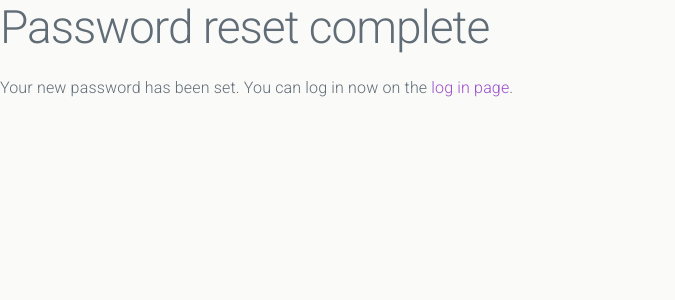
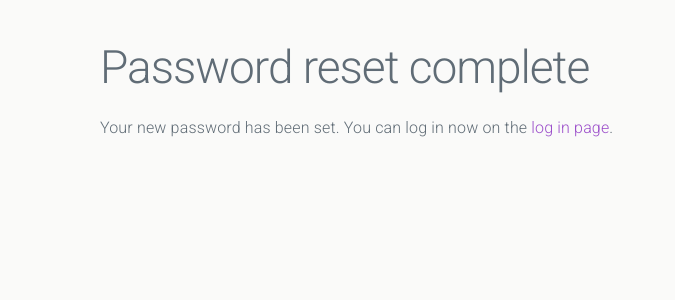
Before and after one commit to Ouroboros59/mygesax, a Django app: a page that uses templates/base.html in a window 1280 px wide. Shown: the top 300 px of the page, without its empty margins (0-675 px from the left). Run offline with Django 3.2, Linux system fonts and the light colour scheme.

Commit message:
feat: add style

```diff
--- a/static/css/style.css
+++ b/static/css/style.css
@@ -1,4 +1,7 @@
 body {
-    background-color: #FAFAF9;
+    background-color: #FAFAF9   ;
+}
 
+main {
+    margin-top: 4rem;
 }
--- a/templates/base.html
+++ b/templates/base.html
@@ -2,13 +2,9 @@
 <head>
   <meta charset="utf-8">
   <title>{% block title %}Django Auth Tutorial{% endblock %}</title>
-  <!-- Google Fonts -->
+
   <link rel="stylesheet" href="https://fonts.googleapis.com/css?family=Roboto:300,300italic,700,700italic">
-
-  <!-- CSS Reset -->
   <link rel="stylesheet" href="https://cdnjs.cloudflare.com/ajax/libs/normalize/8.0.1/normalize.css">
-
-  <!-- Milligram CSS -->
   <link rel="stylesheet" href="https://cdnjs.cloudflare.com/ajax/libs/milligram/1.4.1/milligram.css">
 
   {% load static %}
--- a/templates/home.html
+++ b/templates/home.html
@@ -7,7 +7,6 @@
   {% if user.is_authenticated %}
     Hi {{ user.username }}!
     <p><a href="{% url 'logout' %}">Log Out</a></p>
-    <p><a href="{% url 'password_reset' %}">Reset Password</a></p>
   {% else %}
     <p>You are not logged in</p>
     <a href="{% url 'login' %}">Log In</a>
--- a/templates/registration/login.html
+++ b/templates/registration/login.html
@@ -9,6 +9,7 @@
     {% csrf_token %}
     {{ form.as_p }}
     <button type="submit">Log In</button>
+    <p><a href="{% url 'password_reset' %}">Reset Password</a></p>
   </form>
 </section>
 {% endblock %}
--- a/templates/registration/password_reset_complete.html
+++ b/templates/registration/password_reset_complete.html
@@ -3,6 +3,8 @@
 {% block title %}Password reset complete{% endblock %}
 
 {% block content %}
-<h1>Password reset complete</h1>
-<p>Your new password has been set. You can log in now on the <a href="{% url 'login' %}">log in page</a>.</p>
+<section class="container">
+    <h1>Password reset complete</h1>
+    <p>Your new password has been set. You can log in now on the <a href="{% url 'login' %}">log in page</a>.</p>
+</section>
 {% endblock %}
--- a/templates/registration/password_reset_confirm.html
+++ b/templates/registration/password_reset_confirm.html
@@ -5,7 +5,7 @@
 {% block content %}
 
 {% if validlink %}
-
+<section class="container">
   <h1>Set a new password!</h1>
   <form method="POST">
     {% csrf_token %}
@@ -16,6 +16,6 @@
   {% else %}
 
   <p>The password reset link was invalid, possibly because it has already been used.  Please request a new password reset.</p>
-
+</section>
 {% endif %}
 {% endblock %}
--- a/templates/registration/password_reset_done.html
+++ b/templates/registration/password_reset_done.html
@@ -3,6 +3,8 @@
 {% block title %}Email Sent{% endblock %}
 
 {% block content %}
+<section class="container">
   <h1>Check your inbox.</h1>
   <p>We've emailed you instructions for setting your password. You should receive the email shortly!</p>
+</section>
 {% endblock %}
--- a/templates/registration/password_reset_form.html
+++ b/templates/registration/password_reset_form.html
@@ -3,6 +3,7 @@
 {% block title %}Forgot Your Password?{% endblock %}
 
 {% block content %}
+<section class="container">
   <h1>Forgot your password?</h1>
   <p>Enter your email address below, and we'll email instructions for setting a new one.</p>
 
@@ -11,4 +12,5 @@
     {{ form.as_p }}
     <input type="submit" value="Send me instructions!">
   </form>
+</section>
 {% endblock %}
--- a/templates/registration/signup.html
+++ b/templates/registration/signup.html
@@ -3,10 +3,12 @@
 {% block title %}Sign Up{% endblock %}
 
 {% block content %}
+<section class="container">
   <h2>Sign up</h2>
   <form method="post">
     {% csrf_token %}
     {{ form.as_p }}
     <button type="submit">Sign Up</button>
   </form>
+</section>
 {% endblock %}
```
Lines whose indentation alone changed are shown as unchanged.
